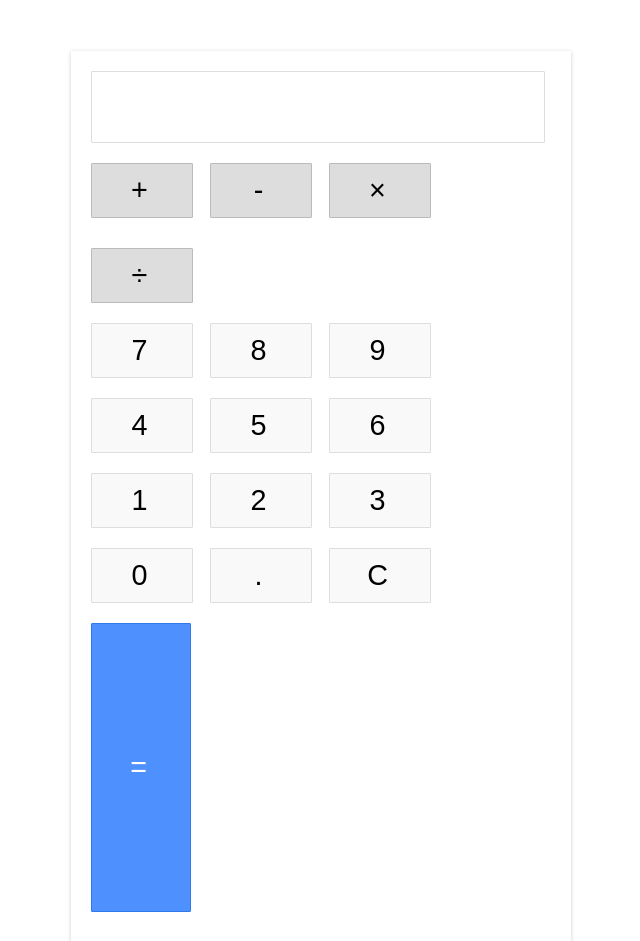
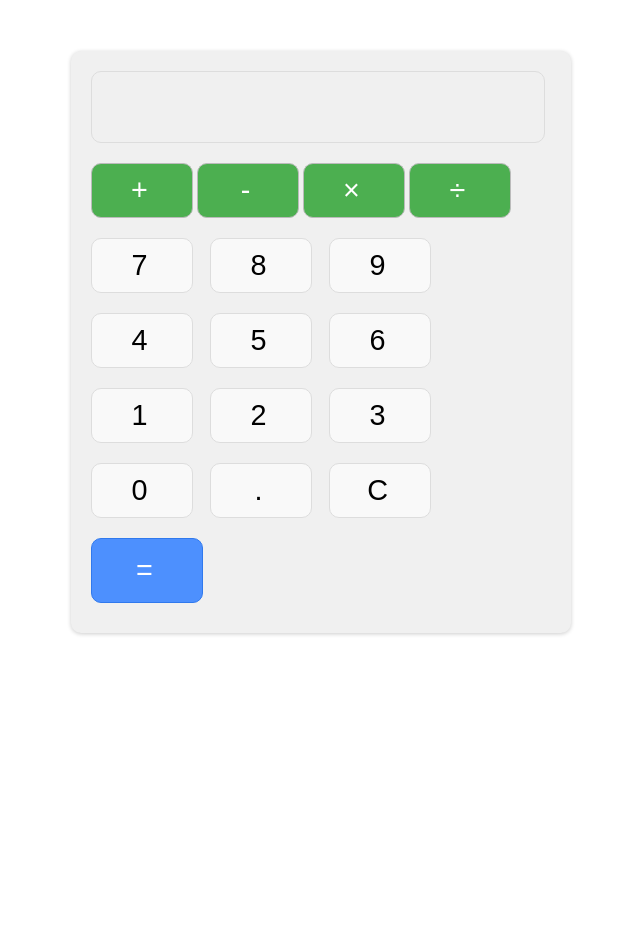
Before and after one commit to Camila-Aroca/calculadora-test, a plain HTML site: page index.html in a window 1280 px wide. Shown: the top 941 px of the page, without its empty margins (319-959 px from the left). After the commit the page ends 800 px from the top, so only its background shows below. Drawn offline with Linux system fonts and the light colour scheme.

Commit message:
Cambia estilo botones para que parezcan más calculadora física

```diff
--- a/styles.css
+++ b/styles.css
@@ -13,12 +13,13 @@ body {
     padding: 20px;
     -webkit-box-shadow: 0px 1px 4px 0px rgba(0, 0, 0, 0.2);
     box-shadow: 0px 1px 4px 0px rgba(0, 0, 0, 0.2);
-    border-radius: 1px;
+    border-radius: 10px; /* Aumentar el radio para bordes más redondeados */
+    background-color: #f0f0f0; /* Fondo más claro */
 }
 
 .input {
     border: 1px solid #ddd;
-    border-radius: 1px;
+    border-radius: 10px; /* Bordes redondeados */
     height: 60px;
     padding-right: 15px;
     padding-top: 10px;
@@ -37,25 +38,29 @@ body {
 
 .buttons {}
 
-  .operators {}
+.operators {
+    display: flex; /* Cambiar a flex para mejor alineación */
+    flex-wrap: wrap; /* Permitir que se envuelvan */
+}
 
 .operators div {
     display: inline-block;
     border: 1px solid #bbb;
-    border-radius: 1px;
+    border-radius: 10px; /* Bordes redondeados */
     width: 80px;
     text-align: center;
     padding: 10px;
     margin: 20px 4px 10px 0;
     cursor: pointer;
-    background-color: #ddd;
+    background-color: #4CAF50; /* Color verde */
+    color: white; /* Color del texto */
     transition: border-color .2s ease-in-out, background-color .2s, box-shadow .2s;
 }
 
 .operators div:hover {
-    background-color: #ddd;
-    -webkit-box-shadow: 0px 1px 4px 0px rgba(0, 0, 0, 0.2);
-    box-shadow: 0px 1px 4px 0px rgba(0, 0, 0, 0.2);
+    background-color: #45a049; /* Color más oscuro al pasar el mouse */
+    -webkit-box-shadow: 0px 4px 6px rgba(0, 0, 0, 0.1);
+    box-shadow: 0px 4px 6px rgba(0, 0, 0, 0.1);
     border-color: #aaa;
 }
 
@@ -70,20 +75,20 @@ body {
 .numbers div {
     display: inline-block;
     border: 1px solid #ddd;
-    border-radius: 1px;
+    border-radius: 10px; /* Bordes redondeados */
     width: 80px;
     text-align: center;
     padding: 10px;
     margin: 10px 4px 10px 0;
     cursor: pointer;
-    background-color: #f9f9f9;
+    background-color: #f9f9f9; /* Color de fondo claro */
     transition: border-color .2s ease-in-out, background-color .2s, box-shadow .2s;
 }
 
 .numbers div:hover {
-    background-color: #f1f1f1;
-    -webkit-box-shadow: 0px 1px 4px 0px rgba(0, 0, 0, 0.2);
-    box-shadow: 0px 1px 4px 0px rgba(0, 0, 0, 0.2);
+    background-color: #f1f1f1; /* Color al pasar el mouse */
+    -webkit-box-shadow: 0px 4px 6px rgba(0, 0, 0, 0.1);
+    box-shadow: 0px 4px 6px rgba(0, 0, 0, 0.1);
     border-color: #bbb;
 }
 
@@ -94,22 +99,22 @@ body {
 div.equal {
     display: inline-block;
     border: 1px solid #3079ED;
-    border-radius: 1px;
-    width: 17%;
+    border-radius: 10px; /* Bordes redondeados */
+    width: 80px; /* Asegúrate que todos los botones tengan el mismo ancho */
     text-align: center;
-    padding: 127px 10px;
+    padding: 15px; /* Aumentar padding para un tamaño de botón más adecuado */
     margin: 10px 6px 10px 0;
     vertical-align: top;
     cursor: pointer;
     color: #FFF;
-    background-color: #4d90fe;
+    background-color: #4d90fe; /* Color azul */
     transition: all .2s ease-in-out;
 }
 
 div.equal:hover {
-    background-color: #307CF9;
-    -webkit-box-shadow: 0px 1px 4px 0px rgba(0, 0, 0, 0.2);
-    box-shadow: 0px 1px 4px 0px rgba(0, 0, 0, 0.2);
+    background-color: #307CF9; /* Color más oscuro al pasar el mouse */
+    -webkit-box-shadow: 0px 4px 6px rgba(0, 0, 0, 0.1);
+    box-shadow: 0px 4px 6px rgba(0, 0, 0, 0.1);
     border-color: #1857BB;
 }
 
```
Lines whose indentation alone changed are shown as unchanged.
